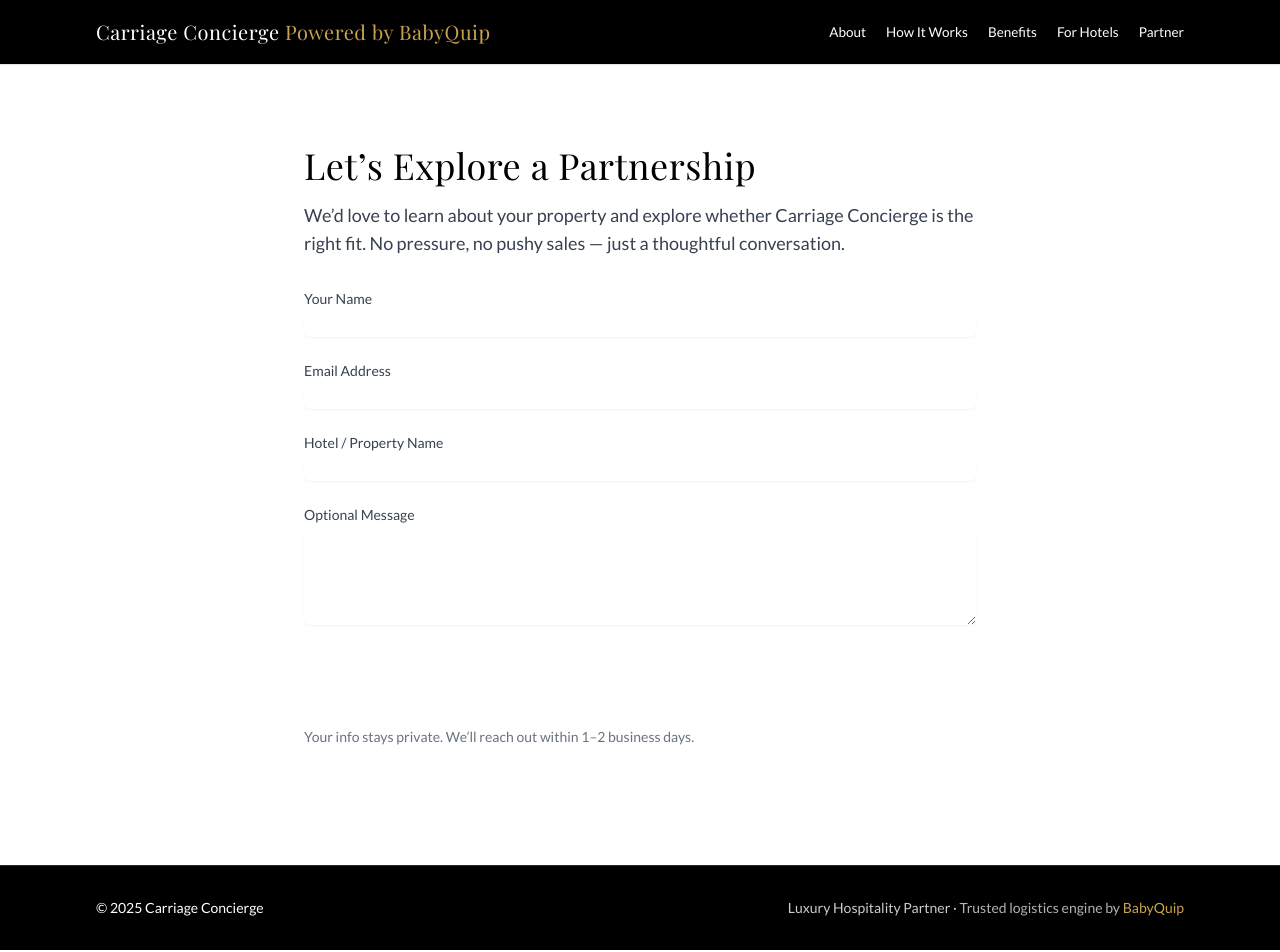
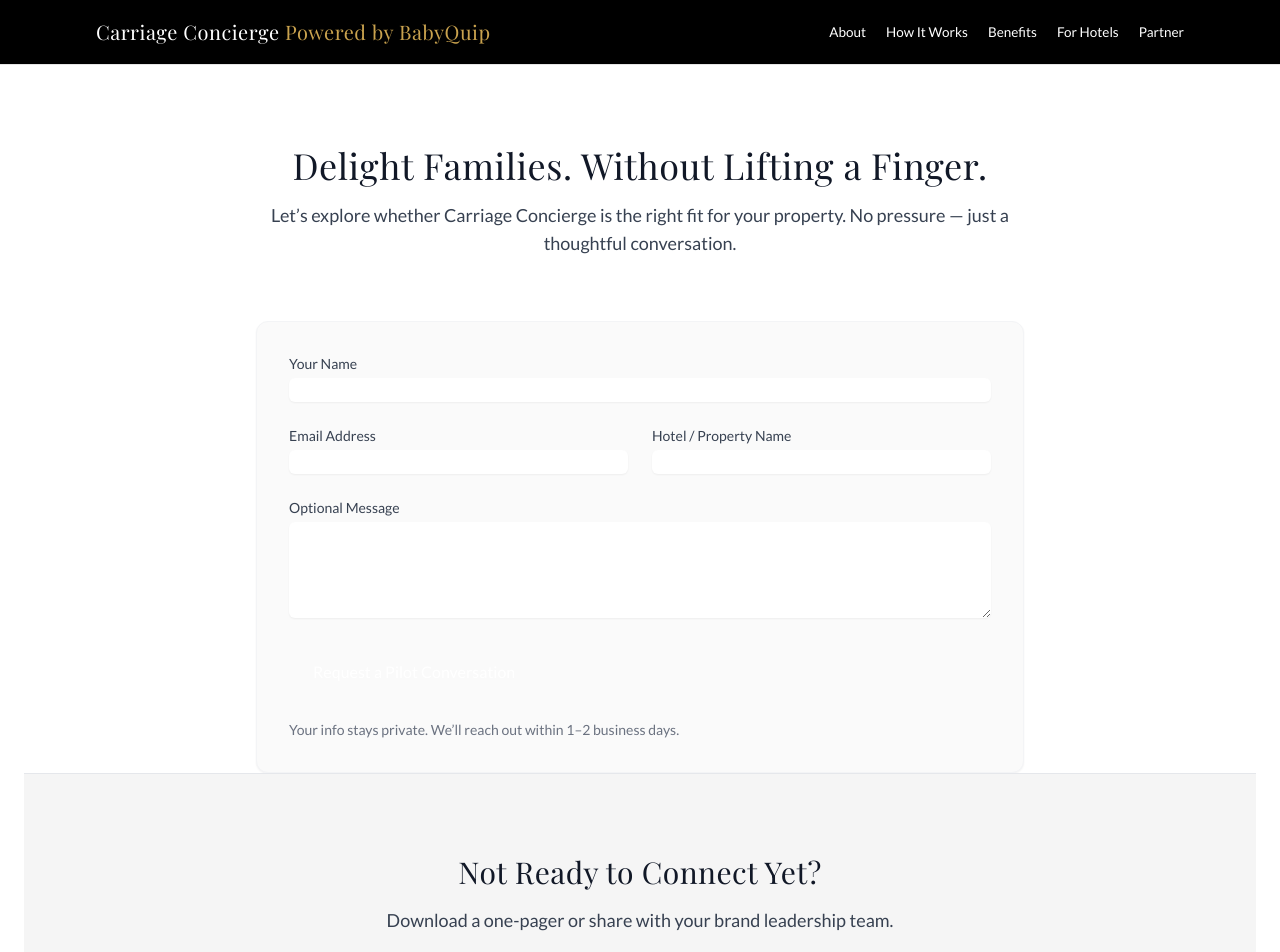
Before and after one commit to t-vanderwolk/CarriageConcierge, a React (Create React App) app: page /partner in a window 1280 px wide. Shown: the top 952 px of the page. Built offline with nearby package versions, Linux system fonts and the light colour scheme.

Commit message:
added animation and updated pages

```diff
--- /dev/null
+++ b/src/components/CTASection.jsx
@@ -0,0 +1,19 @@
+// src/components/CTASection.jsx
+import React from "react";
+import Button from "./ui/Button";
+
+export default function CTASection({ title, subtitle, buttonText, buttonLink }) {
+  return (
+    <section className="bg-neutral-100 text-center py-16 md:py-20 border-t border-gray-200">
+      <div className="max-w-3xl mx-auto px-6">
+        <h2 className="text-2xl md:text-3xl font-serif font-light text-gray-900 mb-4">
+          {title || "Ready to Elevate the Family Experience?"}
+        </h2>
+        <p className="text-base md:text-lg text-gray-700 mb-6">
+          {subtitle || "Partner with Carriage Concierge and deliver more — with less effort."}
+        </p>
+        <Button text={buttonText || "Request a Pilot"} variant="primary" link={buttonLink || "/partnerships"} />
+      </div>
+    </section>
+  );
+}
--- /dev/null
+++ b/src/components/StepDiagram.jsx
@@ -0,0 +1,65 @@
+// src/components/StepDiagram.jsx
+import React from "react";
+import { motion } from "framer-motion";
+
+const steps = [
+  {
+    number: "1",
+    title: "Confirm Partnership",
+    text: "Align on locations, branding, and your preferred gear types.",
+  },
+  {
+    number: "2",
+    title: "Customize Messaging",
+    text: "We provide pre-approved copy, visuals, and digital assets for your team.",
+  },
+  {
+    number: "3",
+    title: "Launch with Ease",
+    text: "Guests request gear via your site or check-in. We handle fulfillment.",
+  },
+  {
+    number: "4",
+    title: "Earn and Repeat",
+    text: "Revenue share and glowing reviews roll in—zero staff lift required.",
+  },
+];
+
+export default function StepDiagram() {
+  return (
+    <section className="py-20 px-6 bg-white border-t border-b border-gray-100">
+      <div className="max-w-6xl mx-auto text-center">
+        <motion.h2
+          initial={{ opacity: 0, y: 10 }}
+          whileInView={{ opacity: 1, y: 0 }}
+          transition={{ duration: 0.6, ease: "easeOut" }}
+          viewport={{ once: true }}
+          className="text-3xl md:text-4xl font-serif font-light mb-12"
+        >
+          How It Works: <span className="text-primary">Step-by-Step</span>
+        </motion.h2>
+
+        <div className="grid grid-cols-1 md:grid-cols-4 gap-10 md:gap-6">
+          {steps.map((step, index) => (
+            <motion.div
+              key={index}
+              initial={{ opacity: 0, y: 10 }}
+              whileInView={{ opacity: 1, y: 0 }}
+              transition={{ duration: 0.4, delay: index * 0.2 }}
+              viewport={{ once: true }}
+              className="text-left flex flex-col items-start"
+            >
+              <div className="w-10 h-10 flex items-center justify-center bg-primary text-white font-semibold rounded-full mb-4">
+                {step.number}
+              </div>
+              <h3 className="text-lg font-semibold text-gray-800 mb-2">
+                {step.title}
+              </h3>
+              <p className="text-gray-600 leading-relaxed">{step.text}</p>
+            </motion.div>
+          ))}
+        </div>
+      </div>
+    </section>
+  );
+}
--- a/src/pages/About.js
+++ b/src/pages/About.js
@@ -4,6 +4,7 @@ import Button from "../components/ui/Button";
 import aboutImg from "../assets/about.jpg";
 import babyquipImg from "../assets/babyquip.jpg";
 import SectionDivider from "../components/ui/SectionDivider";
+import CTASection from "../components/CTASection";
 
 export default function About() {
   return (
@@ -48,6 +49,7 @@ export default function About() {
           <Button text="Explore How It Works" variant="primary" link="/howitworks" />
         </div>
       </Section>
+      <CTASection />
     </div>
   );
 }
--- a/src/pages/Benefits.js
+++ b/src/pages/Benefits.js
@@ -4,6 +4,7 @@ import benefitsBizImg from "../assets/benefits.jpg";
 import benefitsGuestImg from "../assets/benefits2.jpg";
 import Button from "../components/ui/Button";
 import SectionDivider from "../components/ui/SectionDivider";
+import CTASection from "../components/CTASection";
 
 export default function Benefits() {
   return (
@@ -98,6 +99,7 @@ export default function Benefits() {
     <Button text="Request a Pilot" variant="primary" link="/partnerships" />
   </div>
 </Section>
+<CTASection />
     </div>
   );
 }
--- a/src/pages/ForHotels.js
+++ b/src/pages/ForHotels.js
@@ -8,6 +8,7 @@ import safetyImg from "../assets/safety.jpg";
 import Hero from "../components/Hero";
 import LogoRow from "../components/LogoRow";
 import SectionDivider from "../components/ui/SectionDivider";
+import CTASection from "../components/CTASection";
 
 const navItems = [
   { label: "Why Now", id: "why" },
@@ -162,6 +163,7 @@ export default function ForHotels() {
           </div>
         </Section>
       </Element>
+      <CTASection />
     </div>
   );
 }
--- a/src/pages/Home.js
+++ b/src/pages/Home.js
@@ -7,6 +7,7 @@ import benefitsImg from "../assets/benefits.jpg";
 import SectionDivider from "../components/ui/SectionDivider";
 import Hero from "../components/Hero";
 import LogoRow from "../components/LogoRow";
+import CTASection from "../components/CTASection";
 
 export default function Home() {
   return (
@@ -64,6 +65,7 @@ export default function Home() {
           <Button text="Explore Full Benefits" variant="primary" link="/benefits" />
         </div>
       </Section>
+      <CTASection />
     </div>
   );
 }
--- a/src/pages/HowItWorks.js
+++ b/src/pages/HowItWorks.js
@@ -4,6 +4,8 @@ import SectionDivider from "../components/ui/SectionDivider";
 import Button from "../components/ui/Button";
 import stepsImg from "../assets/steps.jpg";
 import partnerImg from "../assets/partner.jpg";
+import CTASection from "../components/CTASection";
+import StepDiagram from "../components/StepDiagram";
 
 export default function HowItWorks() {
   return (
@@ -26,6 +28,7 @@ export default function HowItWorks() {
       </Section>
 
       <SectionDivider showArrow />
+      <StepDiagram />
 
       {/* 🪜 Refined Step Timeline */}
       <section className="bg-gray-50 py-20 px-6">
@@ -88,7 +91,7 @@ export default function HowItWorks() {
         </ul>
         <Button text="Request a Pilot" variant="primary" link="/partnerships" />
       </Section>
-
+<CTASection />
     </div>
   );
 }
--- a/src/pages/Partnerships.js
+++ b/src/pages/Partnerships.js
@@ -1,46 +1,90 @@
 import React from "react";
+import CTASection from "../components/CTASection";
+import { motion } from "framer-motion";
 
 export default function Partnerships() {
   return (
     <div className="bg-white min-h-screen py-20 px-6">
-      <div className="max-w-2xl mx-auto">
+      {/* 🎯 Hero Title Section */}
+      <section className="text-center mb-16 max-w-3xl mx-auto">
+        <h1 className="text-3xl md:text-4xl font-serif font-light text-gray-900">
+          Delight Families. Without Lifting a Finger.
+        </h1>
+        <p className="text-lg text-gray-700 mt-4">
+          Let’s explore whether Carriage Concierge is the right fit for your property.
+          No pressure — just a thoughtful conversation.
+        </p>
+      </section>
 
-        <h1 className="text-4xl font-serif mb-4">Let’s Explore a Partnership</h1>
-        <p className="text-lg text-gray-700 mb-8">
-          We’d love to learn about your property and explore whether Carriage Concierge is the right fit. No pressure, no pushy sales — just a thoughtful conversation.
-        </p>
-
+      {/* 💬 Contact Form */}
+      <motion.div
+        initial={{ opacity: 0, y: 10 }}
+        animate={{ opacity: 1, y: 0 }}
+        transition={{ duration: 0.6, ease: "easeOut" }}
+        className="max-w-3xl mx-auto bg-neutral-50 border border-gray-100 p-8 rounded-xl shadow-sm"
+      >
         <form
-          action="https://formspree.io/f/{your-form-id}" // ← replace this with your Formspree/Formsubmit endpoint
+          action="https://formspree.io/f/{your-form-id}" // ⛳️ Update with real endpoint
           method="POST"
-          className="space-y-6"
+          className="grid gap-6 md:grid-cols-2"
         >
-          <div>
-            <label htmlFor="name" className="block text-sm font-medium text-gray-700">Your Name</label>
-            <input type="text" name="name" id="name" required className="mt-1 w-full border-gray-300 rounded-md shadow-sm focus:ring-primary focus:border-primary" />
+          <div className="md:col-span-2">
+            <label htmlFor="name" className="block text-sm font-medium text-gray-700">
+              Your Name
+            </label>
+            <input
+              type="text"
+              name="name"
+              id="name"
+              required
+              className="mt-1 w-full border-gray-300 rounded-md shadow-sm focus:ring-primary focus:border-primary"
+            />
           </div>
 
           <div>
-            <label htmlFor="email" className="block text-sm font-medium text-gray-700">Email Address</label>
-            <input type="email" name="email" id="email" required className="mt-1 w-full border-gray-300 rounded-md shadow-sm focus:ring-primary focus:border-primary" />
+            <label htmlFor="email" className="block text-sm font-medium text-gray-700">
+              Email Address
+            </label>
+            <input
+              type="email"
+              name="email"
+              id="email"
+              required
+              className="mt-1 w-full border-gray-300 rounded-md shadow-sm focus:ring-primary focus:border-primary"
+            />
           </div>
 
           <div>
-            <label htmlFor="hotel" className="block text-sm font-medium text-gray-700">Hotel / Property Name</label>
-            <input type="text" name="hotel" id="hotel" required className="mt-1 w-full border-gray-300 rounded-md shadow-sm focus:ring-primary focus:border-primary" />
+            <label htmlFor="hotel" className="block text-sm font-medium text-gray-700">
+              Hotel / Property Name
+            </label>
+            <input
+              type="text"
+              name="hotel"
+              id="hotel"
+              required
+              className="mt-1 w-full border-gray-300 rounded-md shadow-sm focus:ring-primary focus:border-primary"
+            />
           </div>
 
-          <div>
-            <label htmlFor="message" className="block text-sm font-medium text-gray-700">Optional Message</label>
-            <textarea name="message" id="message" rows="4" className="mt-1 w-full border-gray-300 rounded-md shadow-sm focus:ring-primary focus:border-primary" />
+          <div className="md:col-span-2">
+            <label htmlFor="message" className="block text-sm font-medium text-gray-700">
+              Optional Message
+            </label>
+            <textarea
+              name="message"
+              id="message"
+              rows="4"
+              className="mt-1 w-full border-gray-300 rounded-md shadow-sm focus:ring-primary focus:border-primary"
+            />
           </div>
 
-          <div>
+          <div className="md:col-span-2">
             <button
               type="submit"
-              className="bg-primary text-white px-6 py-3 rounded-md font-medium hover:bg-yellow-600 transition"
+              className="bg-primary hover:bg-primary/90 text-white px-6 py-3 rounded-md font-medium transition-colors duration-200"
             >
-              Request a Pilot
+              Request a Pilot Conversation
             </button>
           </div>
         </form>
@@ -48,8 +92,15 @@ export default function Partnerships() {
         <p className="text-sm text-gray-500 mt-6">
           Your info stays private. We’ll reach out within 1–2 business days.
         </p>
+      </motion.div>
 
-      </div>
+      {/* 🧾 Optional CTA Section */}
+      <CTASection
+        title="Not Ready to Connect Yet?"
+        subtitle="Download a one-pager or share with your brand leadership team."
+        buttonText="Download Overview"
+        buttonLink="/overview.pdf"
+      />
     </div>
   );
 }
```
